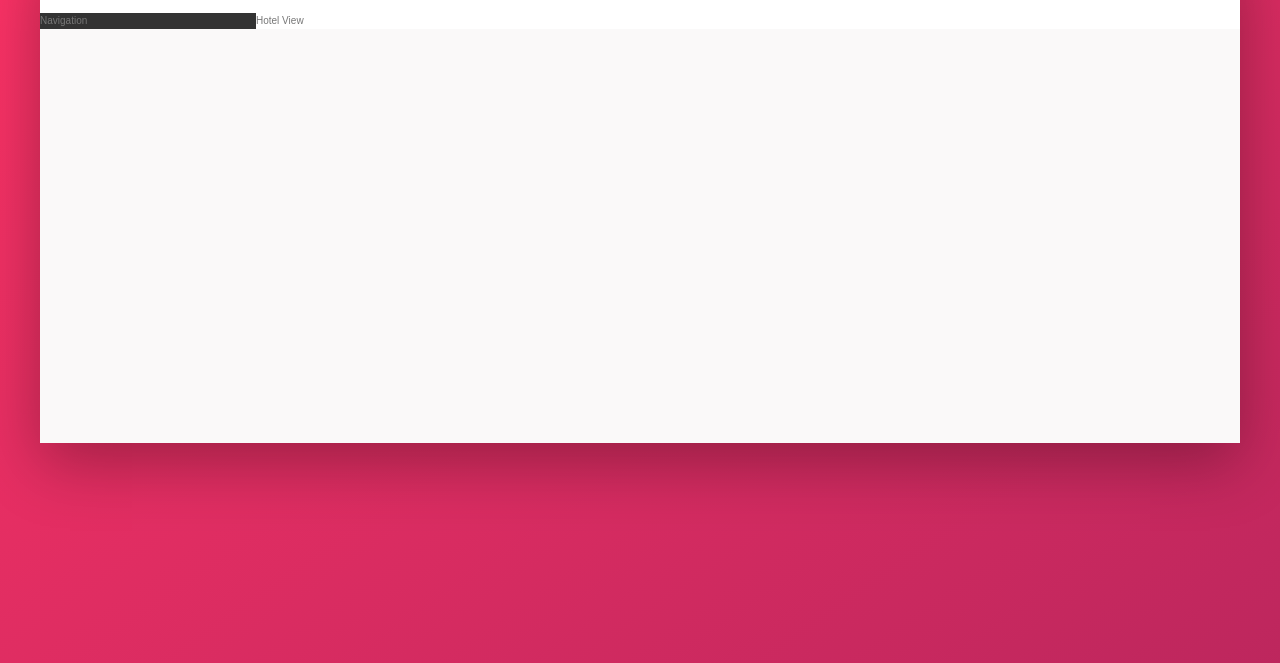
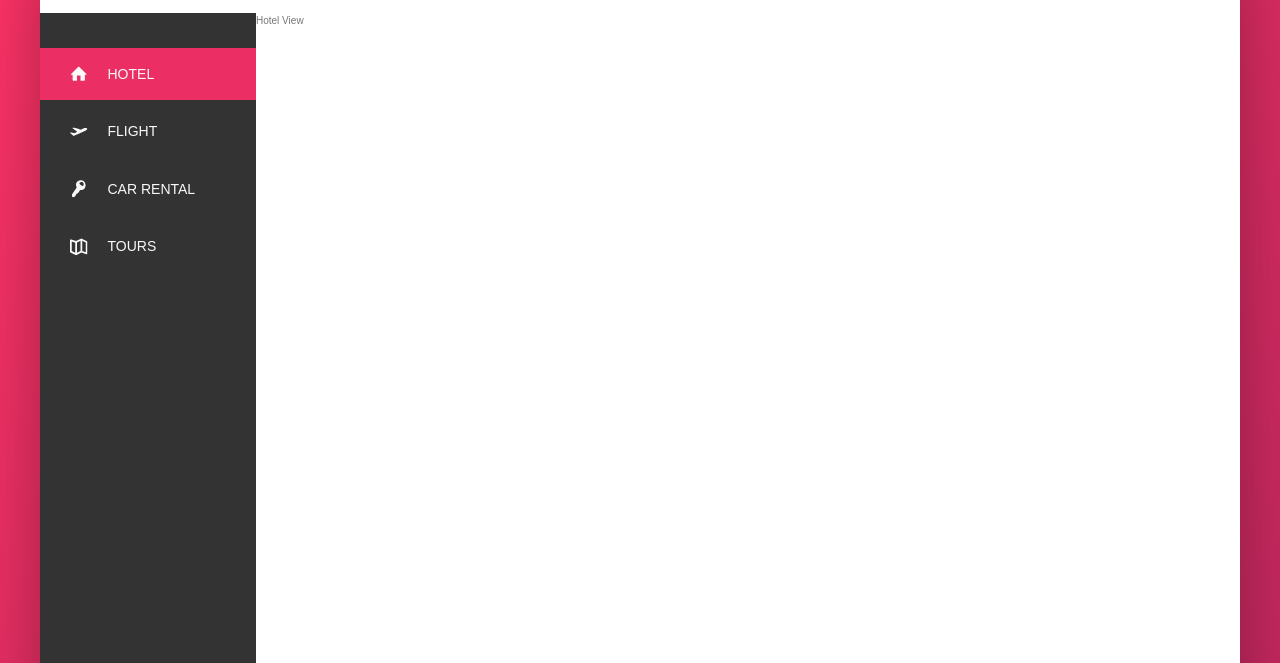
Before and after one commit to pedroariel01/using-flexbox, a website: page index.html in a window 1280 px wide. Shown: the part 137-800 px from the top of the page. Drawn offline with Linux system fonts and the light colour scheme.

Commit message:
Implemented the Navigation

```diff
--- a/index.html
+++ b/index.html
@@ -51,7 +51,38 @@
       </nav>
     </header>
     <div class="content">
-      <nav class="sidebar">Navigation
+      <nav class="sidebar">
+        <ul class="side-nav">
+          <li class="side-nav__item side-nav__item--active"><a href="#" class="side-nav__link">
+            <svg class="side-nav__icon">
+              <use xlink:href="img/sprite.svg#icon-home"></use>
+            </svg>
+            <span>Hotel</span>
+          </a></li>
+          <li class="side-nav__item"><a href="#" class="side-nav__link">
+            <svg class="side-nav__icon">
+              <use xlink:href="img/sprite.svg#icon-aircraft-take-off"></use>
+            </svg>
+            <span>Flight</span>
+          </a></li>
+          <li class="side-nav__item"><a href="#" class="side-nav__link">
+            <svg class="side-nav__icon">
+              <use xlink:href="img/sprite.svg#icon-key"></use>
+            </svg>
+            <span>Car Rental</span>
+          </a></li>
+          <li class="side-nav__item"><a href="#" class="side-nav__link">
+            <svg class="side-nav__icon">
+              <use xlink:href="img/sprite.svg#icon-map"></use>
+            </svg>
+            <span>Tours</span>
+          </a></li>
+
+        </ul>
+
+        <div class="legal">
+          &copy; 2021 by Peter. All rights reserved
+        </div>
       </nav>
       <main class="hotel-view">Hotel View</main>
     </div>
--- a/sass/_component.scss
+++ b/sass/_component.scss
@@ -122,9 +122,80 @@
     border-radius: 50%;
     margin-right:1rem ;
 
+  }
 
+}
+
+
+.side-nav{
+
+  font-size: 1.4rem;
+  list-style: none;
+  margin-top: 3.5rem;
+
+  &__icon{
+
+    width: 1.75rem;
+    height: 1.75rem;
+    margin-right: 2rem;
+    fill: currentColor;
+
+  }
+
+  &__item{
+    position: relative;
+
+    &:not(:last-child){
+      margin-bottom: .5rem;
+    }
+  }
+
+  &__item::before{
+    content: "";
+    position: absolute;
+    top: 0;
+    left: 0;
+    height: 100%;
+    width: 3px;
+    background-color: var(--color-primary);
+    transform: scaleY(0);
+    transition: transform .3s,
+                width .4s cubic-bezier(1,0,0,1) .3s,
+                background-color .5s  ;
+
+  }
+
+  &__item:hover::before,
+  &__item--active::before{
+    transform: scaleY(1);
+    width: 100%;
+
+  }
+
+  &__item:active::before{
+    background-color: var(--color-primary-light);
 
   }
 
 
+  &__link:link,
+  &__link:visited{
+    color: var(--grey-light-1);
+    text-decoration: none;
+    text-transform: uppercase;
+    padding: 1.5rem 3rem;
+    display: flex;
+    align-items: center;
+    z-index: 10;
+    position: relative;
+  }
+
 }
+
+
+.legal{
+  font-size: 1.2rem;
+  text-align: center;
+  padding: 2.5rem;
+  color:var(--grey-light-4);
+}
--- a/sass/_layout.scss
+++ b/sass/_layout.scss
@@ -24,12 +24,15 @@
 
 .sidebar{
   background-color: var(--grey-dark-1);
-  flex: 0 0 18%
-
+  flex: 0 0 18%;
+  display: flex;
+  flex-direction: column;
+  justify-content: space-between;
 }
 
 .hotel-view{
   background-color: #fff;
   flex:1;
+  height: 80rem;
 
 }
```
Also changed, not shown: css/style.css.
